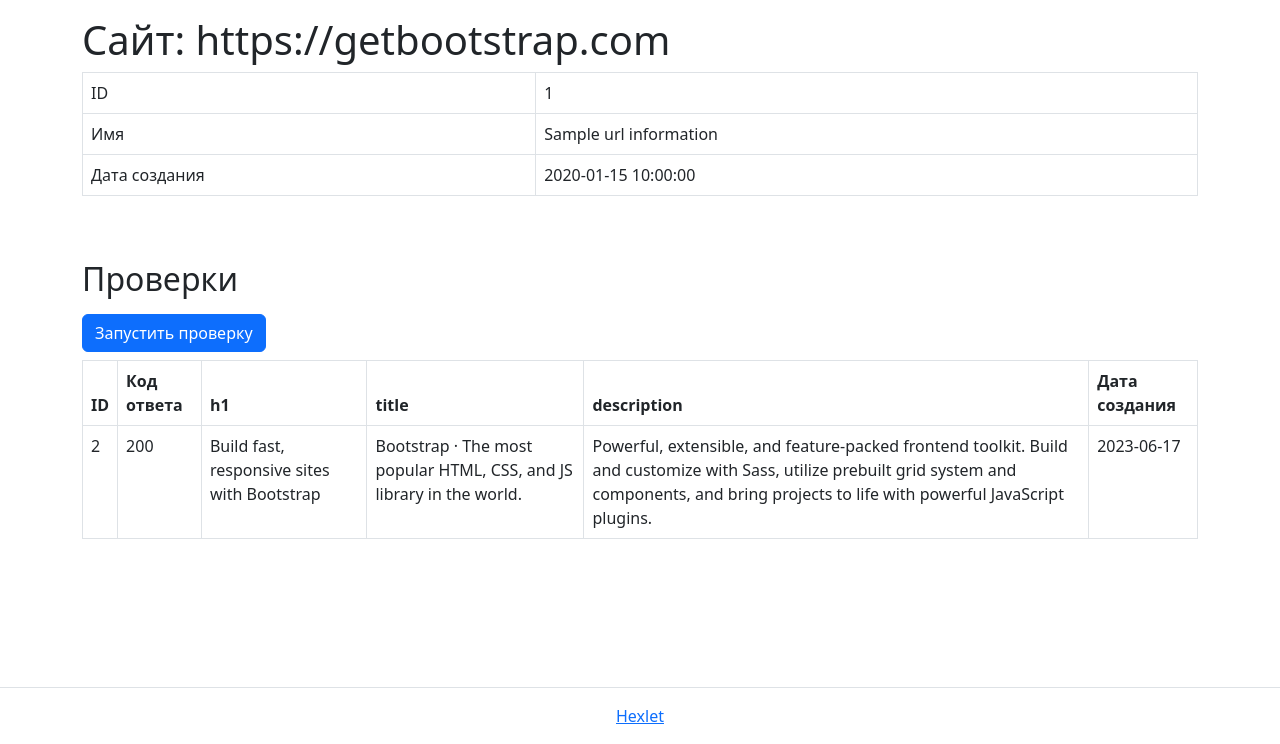
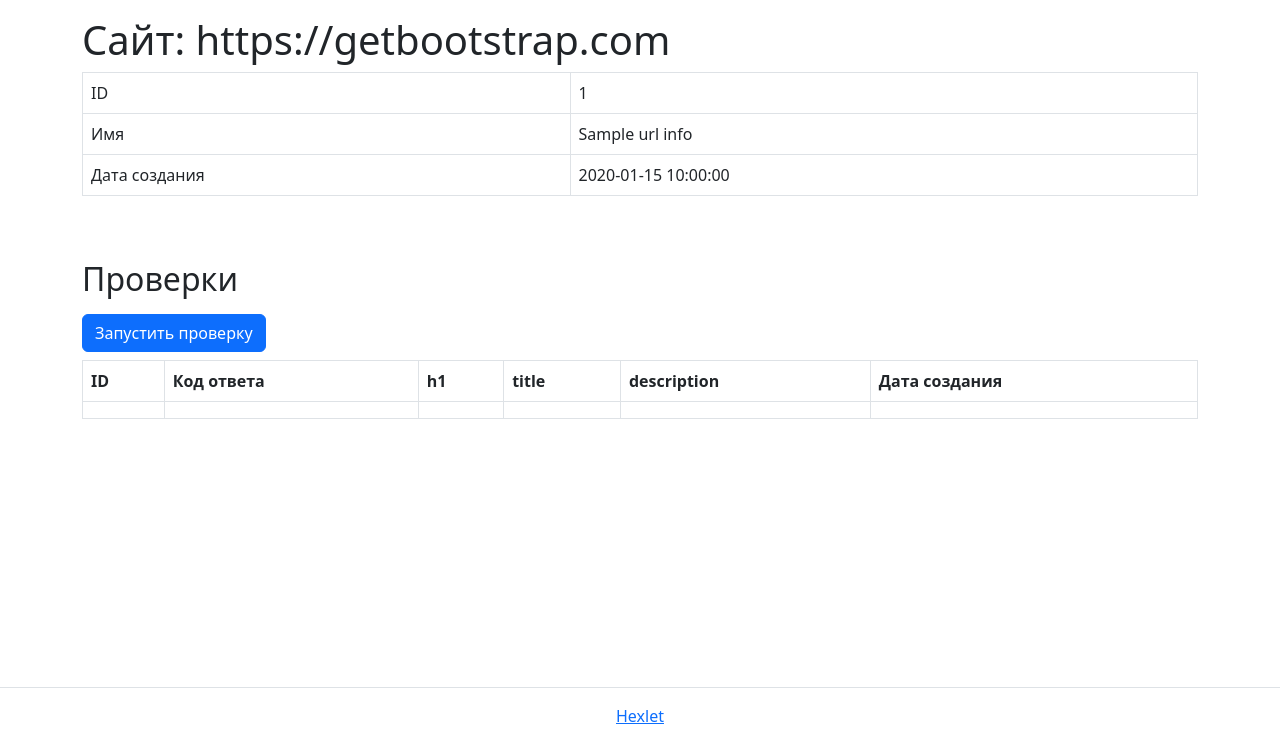
Before and after one commit to serVmik/python-project-83, a Flask app: template page_analyzer/templates/url.html in a window 1280 px wide. Shown: the part 56-800 px from the top of the page. Run offline with Flask 3, Linux system fonts and the light colour scheme; the template is opened without the code that fills it: most values are stand-ins (such as "Sample title", 1, 10 or a date in 2020); lists and menus that the app fills with data are empty.

Commit message:
take the 4 step

```diff
--- a/database.sql
+++ b/database.sql
@@ -1,4 +1,4 @@
-DROP TABLE IF EXISTS urls;
+DROP TABLE IF EXISTS urls CASCADE;
 DROP TABLE IF EXISTS url_checks;
 
 CREATE TABLE urls (
@@ -9,7 +9,7 @@ CREATE TABLE urls (
 
 CREATE TABLE url_checks (
     id SERIAL PRIMARY KEY,
-    url_id SERIAL REFERENCES urls (id),
+    url_id bigint REFERENCES urls (id),
     status_code INTEGER,
     h1 VARCHAR(255),
     title VARCHAR(255),
--- a/page_analyzer/app.py
+++ b/page_analyzer/app.py
@@ -1,8 +1,11 @@
 import os
-from flask import (Flask, redirect, render_template, url_for,
-                   request, flash)
-from page_analyzer.db_tools import (add_url_information, show_added_urls,
-                                    get_url_information, get_id, is_url_exists)
+from flask import (
+        Flask, redirect, render_template, url_for, request, flash
+        )
+from page_analyzer.db_tools import (
+        add_url_info, show_added_urls, get_url_info, get_id,
+        is_url_exists, add_check_to_url_checks, get_check_info
+        )
 from page_analyzer.url_tools import check_url_for_errors, normalize_url
 
 app = Flask(__name__)
@@ -28,16 +31,24 @@ def post_url():
         id_ = get_id(normalized_url)
         flash('Страница уже существует', 'info')
     else:
-        id_ = add_url_information(normalized_url)
+        id_ = add_url_info(normalized_url)
         flash('Страница успешно добавлена', 'success')
     return redirect(url_for('get_url', id_=id_))
 
 
 @app.get('/urls/<id_>')
 def get_url(id_):
-    return render_template('url.html', url_information=get_url_information(id_))
+    return render_template('url.html', url_info=get_url_info(id_))
 
 
 @app.get('/urls')
 def get_urls():
     return render_template('urls.html', urls_output=show_added_urls())
+
+
+@app.post('/urls/<id_>/checks')
+def check_url(id_):
+    add_check_to_url_checks(id_)
+    # get_check_from_url_checks()
+    return render_template('url.html', url_info=get_url_info(id_),
+                           check_info=get_check_info(id_))
--- a/page_analyzer/templates/url.html
+++ b/page_analyzer/templates/url.html
@@ -11,25 +11,27 @@
         <tbody>
           <tr>
             <td>ID</td>
-            <td>{{ url_information.id }}</td>
+            <td>{{ url_info.id }}</td>
           </tr>
           <tr>
             <td>Имя</td>
-            <td>{{ url_information.name }}</td>
+            <td>{{ url_info.name }}</td>
           </tr>
           <tr>
             <td>Дата создания</td>
-            <td>{{ url_information.created_at }}</td>
+            <td>{{ url_info.created_at }}</td>
           </tr>
         </tbody>
       </table>
     </div><!-- End Url Information -->
 
-    <!-- ======= Report Of Check Url ======= -->
+    <!-- ======= Reports Of Check Url ======= -->
     <h2 class="mt-5 mb-3">Проверки</h2>
-    <form method="post" action="/urls/2/checks">
+
+    <!-- ======= Validation "Start" Form ====== -->
+    <form method="post" action="{{ url_for('check_url', id_=url_info.id) }}">
       <input type="submit" class="btn btn-primary" value="Запустить проверку">
-    </form>
+    </form><!-- End Validation "Start" Form -->
 
     <div>
       <table class="table table-bordered table-hover mt-2" data-test="checks">
@@ -45,16 +47,16 @@
         </thead>
         <tbody>
           <tr>
-            <td>2</td>
-            <td>200</td>
-            <td>Build fast, responsive sites with Bootstrap</td>
-            <td>Bootstrap · The most popular HTML, CSS, and JS library in the world.</td>
-            <td>Powerful, extensible, and feature-packed frontend toolkit. Build and customize with Sass, utilize prebuilt grid system and components, and bring projects to life with powerful JavaScript plugins.</td>
-            <td>2023-06-17</td>
+            <td></td>
+            <td></td>
+            <td></td>
+            <td></td>
+            <td></td>
+            <td></td>
           </tr>
         </tbody>
       </table>
-    </div><!-- End Report Of Check Url -->
+    </div><!-- End Reports Of Check Url -->
 
   </div>
 </main>
```
Also changed, not shown: page_analyzer/db_tools.py (+22 -2 lines).
